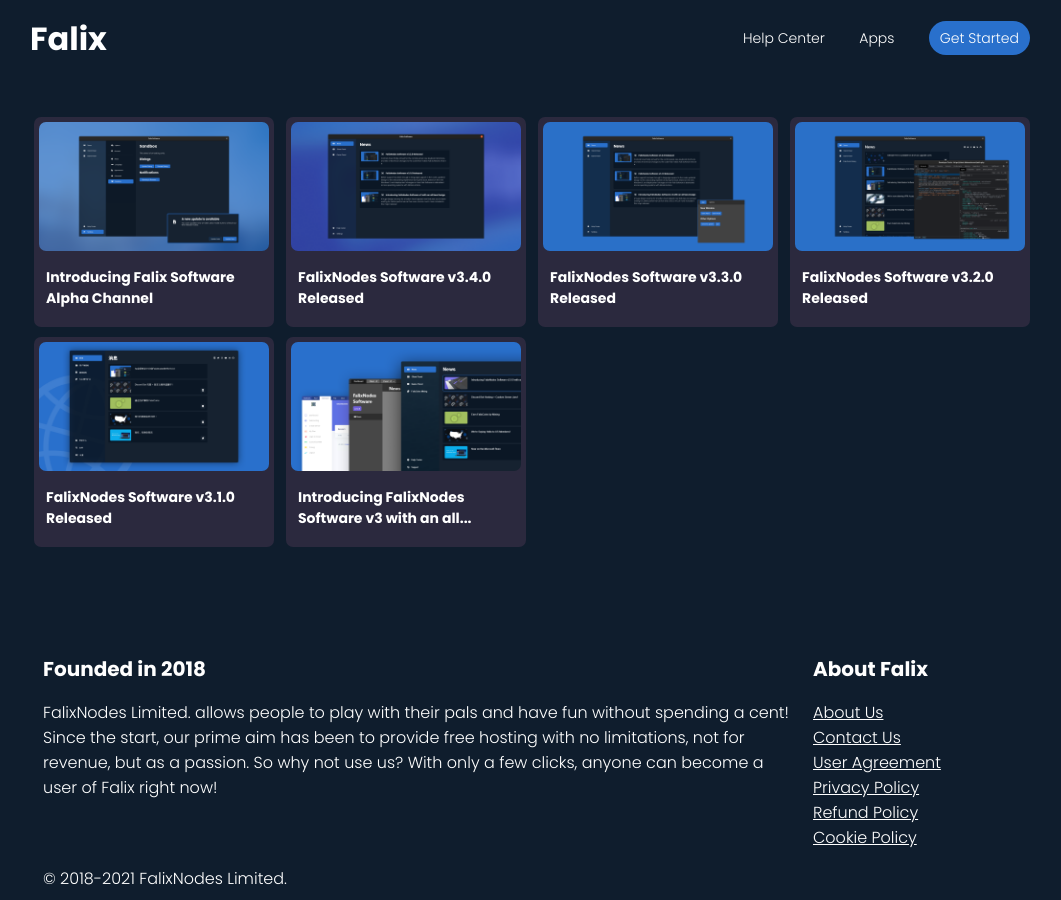
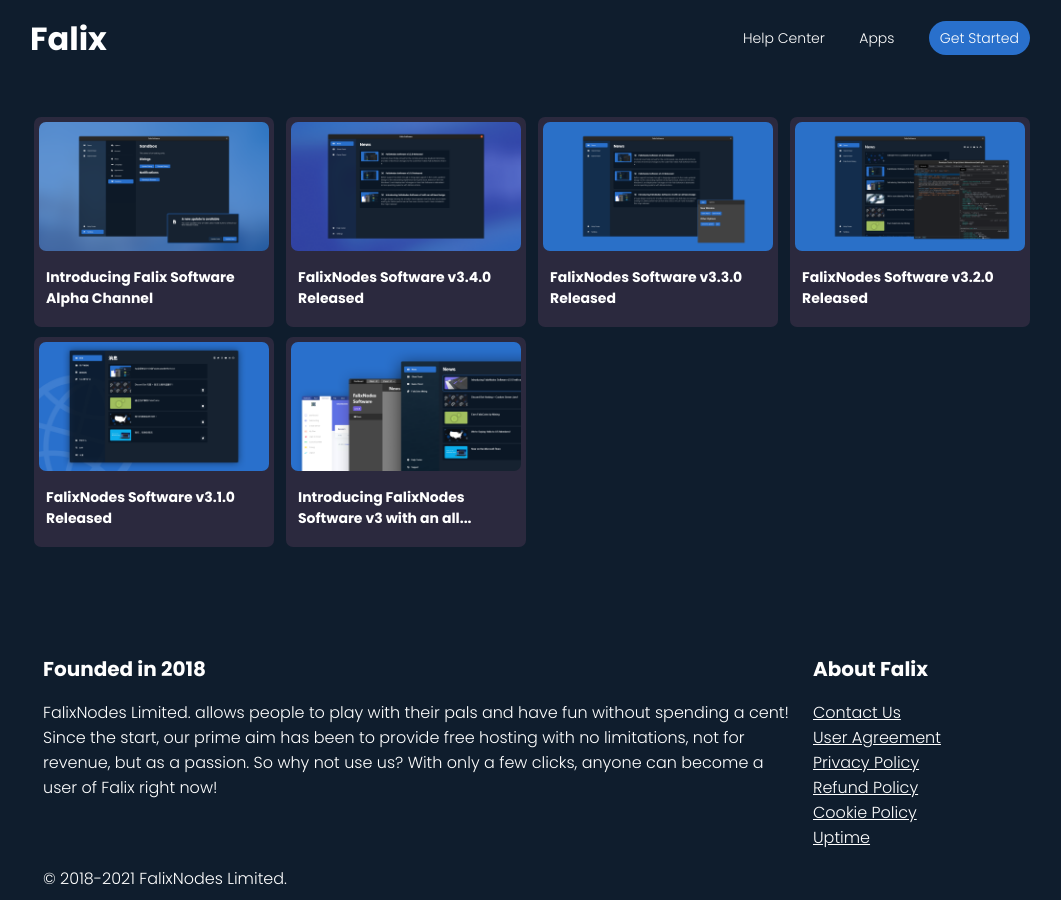
Before and after one commit to elyrodso/main-website, a Jekyll site: the page built from blog.html, in a window 1280 px wide. Shown: the whole page, without its empty margins (110-1171 px from the left). Built offline with Jekyll 4.4.1, drawn with Linux system fonts in a browser that asks for light colours; nearby versions of some CDN libraries.

Commit message:
Replace "About Us" with "Uptime"

```diff
--- a/_includes/footer.html
+++ b/_includes/footer.html
@@ -7,12 +7,12 @@
             </div>
             <div>
                 <h1>About Falix</h1>
-                <a href="./about/">About Us</a>
                 <a href="mailto:nikszalans@falixnodes.net">Contact Us</a>
                 <a href="./user-agreement/">User Agreement</a>
                 <a href="./privacy-policy/">Privacy Policy</a>
                 <a href="./refund-policy/">Refund Policy</a>
                 <a href="./cookie-policy/">Cookie Policy</a>
+                <a href="https://uptime.falixnodes.net/">Uptime</a>
             </div>
         </div>
         <div class="f_grid">
```
